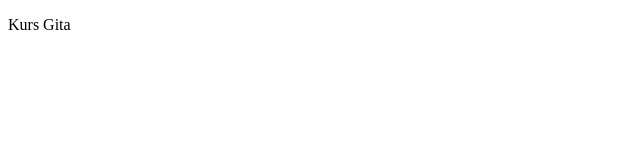
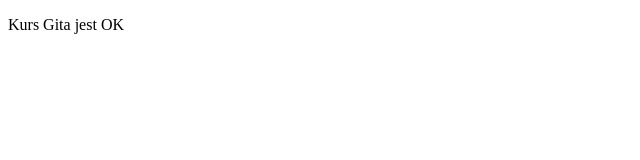
Before and after one commit to andijaw/test, a plain HTML site: page index.html in a window 1280 px wide. Shown: the full height of the page, 0-640 px from the left. Drawn offline with Linux system fonts and the light colour scheme.

Commit message:
modiefied index

```diff
--- a/index.html
+++ b/index.html
@@ -7,6 +7,6 @@
     <title>Document</title>
 </head>
 <body>
-    <p>Kurs Gita</p>
+    <p>Kurs Gita jest OK</p>
 </body>
 </html>
```
